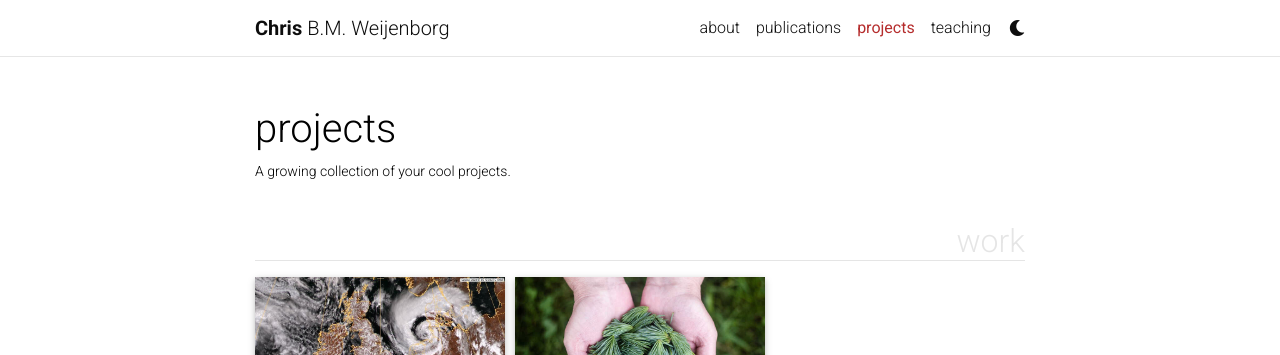
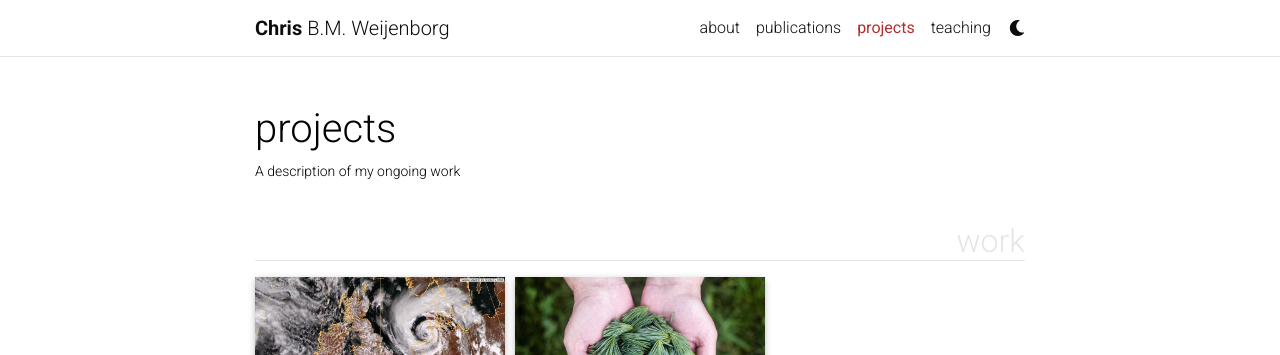
Before and after one commit to chrisweij/chrisweij.github.io, a Jekyll site: the page built from _pages/projects.md, in a window 1280 px wide and 922 px high. Shown: the top 355 px of the window. Built offline with Jekyll 4.4.1, drawn with Linux system fonts in a browser that asks for light colours; full-size pictures stand in for the smaller copies a plugin makes; comment, search, counter and statistics services are not loaded; a style sheet for code colours, icons or effects is not loaded.

Commit message:
Update projects.md

```diff
--- a/_pages/projects.md
+++ b/_pages/projects.md
@@ -2,7 +2,7 @@
 layout: page
 title: projects
 permalink: /projects/
-description: A growing collection of your cool projects.
+description: A description of my ongoing work
 nav: true
 nav_order: 2
 display_categories: [work, fun]
```
